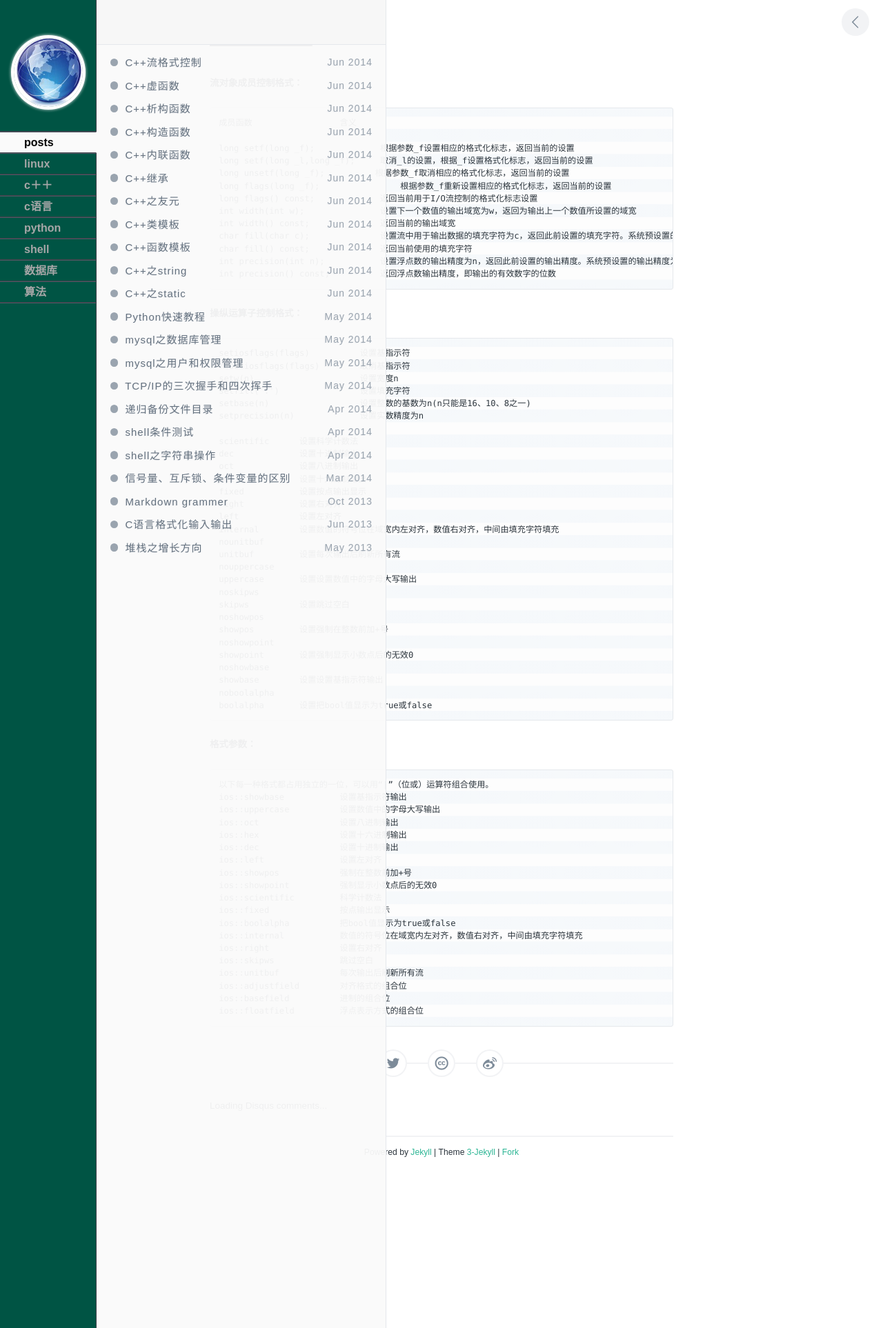
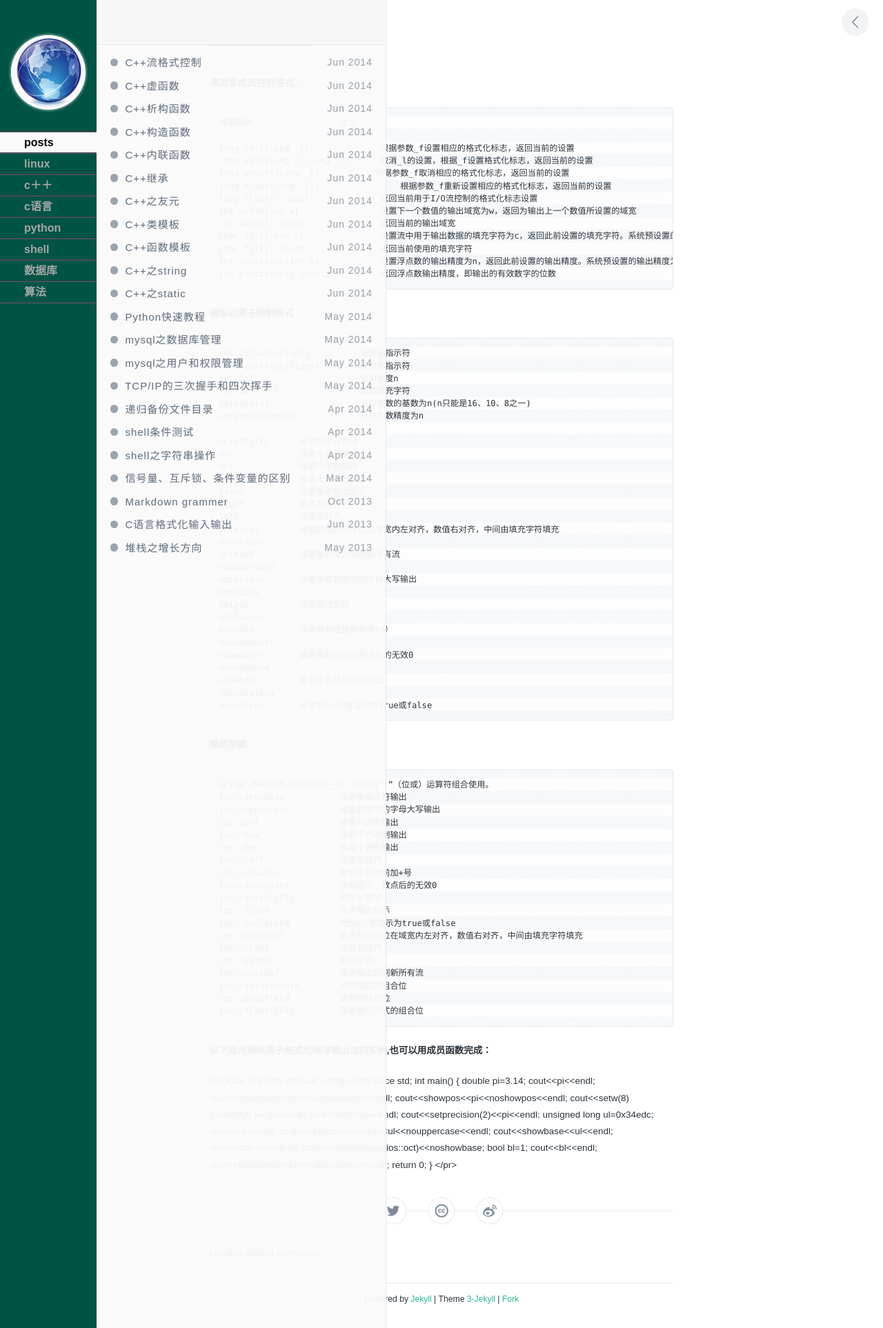
Before and after one commit to segcoredump/segdump.github.io, a Jekyll site: the page built from _posts/2014-06-12-C++流格式控制.md, in a window 1280 px wide. Shown: the whole page at 69% size. Built offline with Jekyll 4.4.1, drawn with Linux system fonts in a browser that asks for light colours; nearby versions of some CDN libraries; library files that are not in the unit come from our copies; Markdown is read by kramdown in place of the engine named in the settings; comment, search, counter and statistics services are not loaded.

Commit message:
Update 2014-06-12-C++流格式控制.md

```diff
--- a/_posts/2014-06-12-C++流格式控制.md
+++ b/_posts/2014-06-12-C++流格式控制.md
@@ -81,3 +81,38 @@ tags:
     ios::adjustfield	 	对齐格式的组合位
     ios::basefield			进制的组合位
     ios::floatfield			浮点表示方式的组合位
+
+**以下是用操纵算子格式化标准输出流的实例,也可以用成员函数完成：**
+
+<pr>
+	#include <iostream>
+	#include <ios>
+	#include <iomanip>
+
+    using namespace std;
+
+    int main()
+    {
+        double pi=3.14;
+        cout<<pi<<endl;
+        cout<<showpoint<<pi<<noshowpoint<<endl;
+        cout<<showpos<<pi<<noshowpos<<endl;
+        cout<<setw(8)<<setfill('0')<<pi<<endl;
+        cout<<left<<pi<<endl;
+        cout<<setprecision(2)<<pi<<endl;
+
+        unsigned long ul=0x34edc;
+        cout<<ul<<endl;
+        cout<<uppercase<<hex<<ul<<nouppercase<<endl;
+        cout<<showbase<<ul<<endl;
+        cout<<oct<<ul<<endl;
+        cout<<resetiosflags(ios::oct)<<noshowbase;
+
+        bool bl=1;
+        cout<<bl<<endl;
+        cout<<boolalpha<<bl<<noboolalpha<<endl;
+
+        return 0;
+    }
+
+</pr>
```
